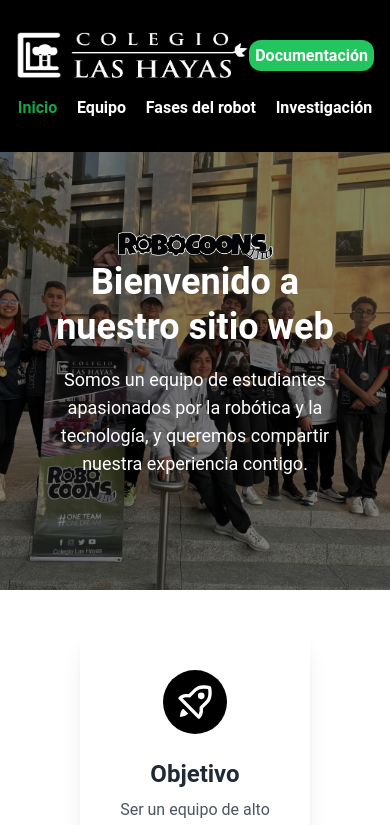
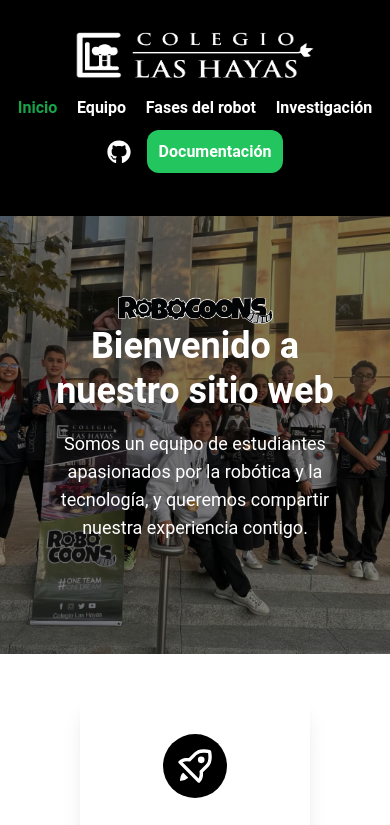
Before and after one commit to CalicheOrozco/robocoons, a React (Create React App) app: page / in a window 390 px wide. Shown: the top 825 px of the page. Built offline with nearby package versions, Linux system fonts and the light colour scheme.

Commit message:
fix> responsive problem with the doc and git button

```diff
--- a/src/components/Navbar.js
+++ b/src/components/Navbar.js
@@ -139,21 +139,19 @@
           </Link>
         </div>
 
-        <div className="flex gap-4">
+        <div className="hidden md:flex gap-4 ">
         <Link
             to="https://github.com/NeftaliVenancio/Robocoons-FLL-Challenge-2023.git"
-            className="hidden sm:block text-base font-bold text-white"
+            className="text-base font-bold text-white"
           >
             <FaGithub className="text-2xl" />
           </Link>
-
           <Link
             to={isMobile ? "https://drive.google.com/file/d/1zHs7kh_D_7befzZAVY0BcfwB2R5L8w4C/view" : "/documentation"}
           >
             <span className="text-base font-bold text-white p-1.5 md:p-3 bg-green-500 rounded-xl hover:bg-green-900 ">{"Documentación "}</span>
           </Link>
-
-          </div>
+        </div>
 
       </div>
       <div className="flex gap-x-4 justify-around items-center text-center lg:hidden mt-4 text-white font-semibold">
@@ -201,8 +199,21 @@
             {"Investigación"}
           </span>
         </Link>
+      </div>
 
-      </div>
+      <div className="flex md:hidden w-full gap-4 justify-center py-5">
+        <Link
+            to="https://github.com/NeftaliVenancio/Robocoons-FLL-Challenge-2023.git"
+            className="block text-base font-bold text-white"
+          >
+            <FaGithub className="text-2xl" />
+          </Link>
+          <Link
+            to={isMobile ? "https://drive.google.com/file/d/1zHs7kh_D_7befzZAVY0BcfwB2R5L8w4C/view" : "/documentation"}
+          >
+            <span className="text-base font-bold text-white p-3 md:p-3 bg-green-500 rounded-xl hover:bg-green-900 ">{"Documentación "}</span>
+          </Link>
+        </div>
 
     </div>
   );
```
